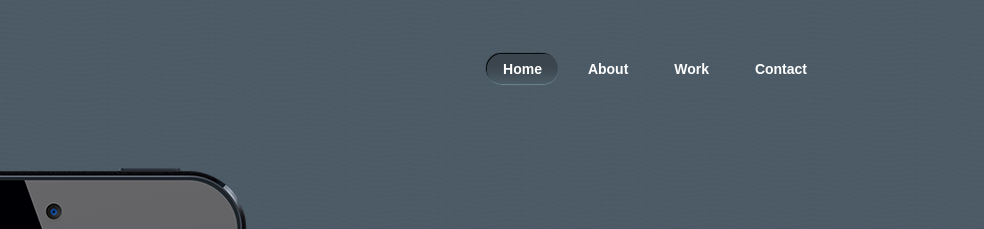
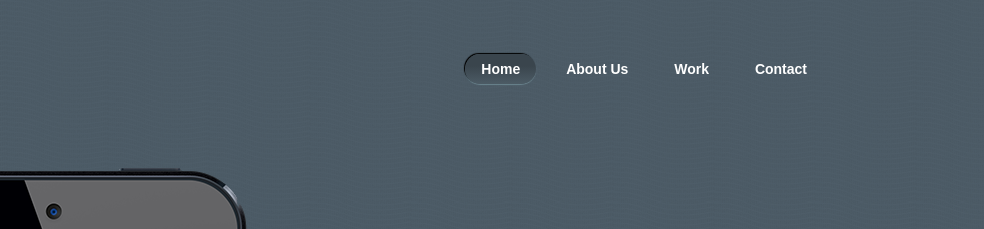
Before and after one commit to GekkeHenkies/Apptastico, a plain HTML site: page index.html in a window 1280 px wide. Shown: the top 229 px of the page, 296-1280 px from the left. Drawn offline with nearby package versions, Linux system fonts and the light colour scheme; a web font is replaced by a local one.

Commit message:
Changed index and robots

```diff
--- a/index.html
+++ b/index.html
@@ -26,7 +26,7 @@
                 </h1>
                 <ul class="nav">
                     <li><a href="" class="active">Home</a></li>
-                    <li><a href="">About</a></li>
+                    <li><a href="">About Us</a></li>
                     <li><a href="">Work</a></li>
                     <li><a href="">Contact</a></li>
                 </ul>
```
Also changed, not shown: robots.txt.
